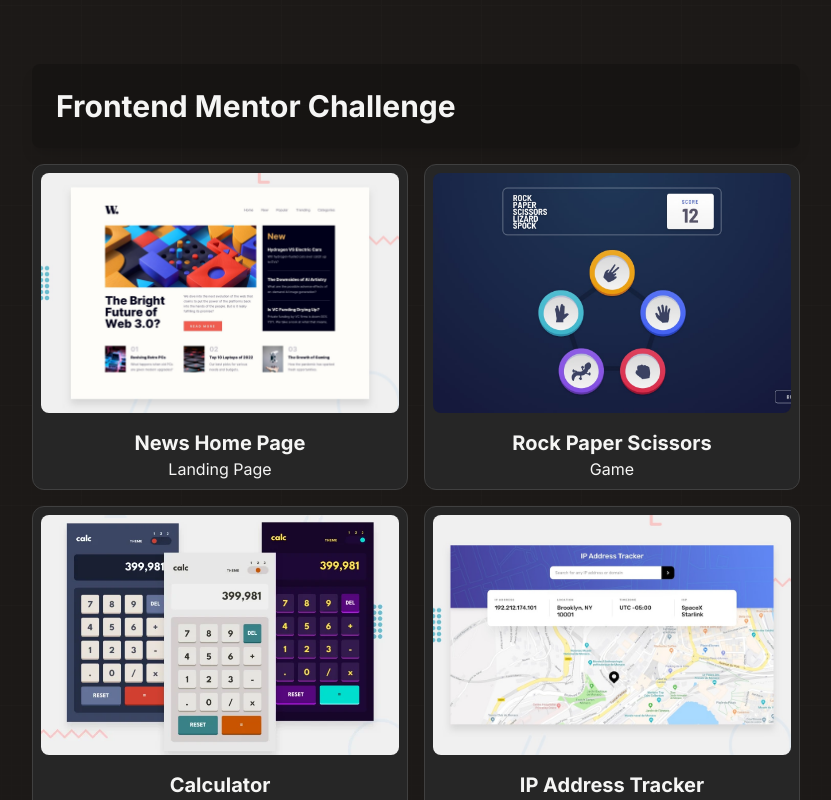
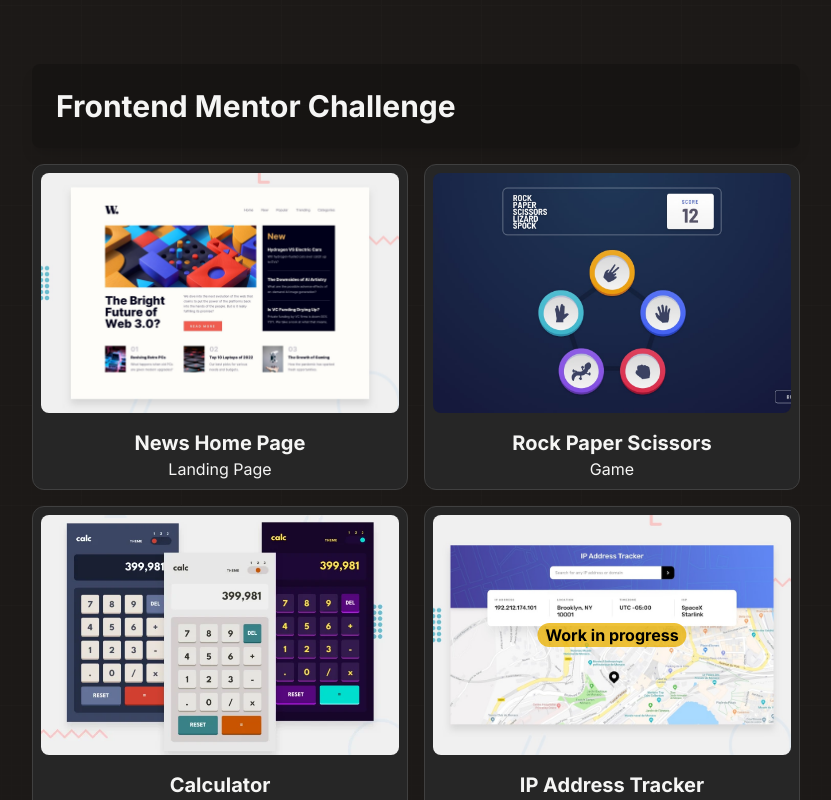
Before and after one commit to daft2/frontend-2023, a React (Vite) app: page / in a window 1280 px wide. Shown: the whole page, without its empty margins (224-1055 px from the left). Built offline with nearby package versions, Linux system fonts and the light colour scheme.

Commit message:
feat: add work in progress indicator

```diff
--- a/src/App.tsx
+++ b/src/App.tsx
@@ -10,24 +10,28 @@ const PROJECT = [
     type: "Landing Page",
     thumbnail: "images/news-home-page/preview.jpg",
     path: "/news-home-page",
+    completed: true,
   },
   {
     title: "Rock Paper Scissors",
     type: "Game",
     thumbnail: "images/rock-paper-scissors/preview.jpg",
     path: "/rock-paper-scissors",
+    completed: true,
   },
   {
     title: "Calculator",
     type: "App",
     thumbnail: "images/calculator/preview.webp",
     path: "/calculator",
+    completed: true,
   },
   {
     title: "IP Address Tracker",
     type: "App",
     thumbnail: "images/ip-address-tracker/preview.jpg",
     path: "/ip-address-tracker",
+    completed: false,
   },
 ];
 
@@ -66,11 +70,18 @@ const Homepage = () => {
               onClick={() => navigate(item.path)}
               className="flex flex-col items-center overflow-hidden bg-neutral-800 border border-neutral-700 h-fit p-2 rounded-xl gap-4 cursor-pointer hover:scale-105 hover:ease-in-out duration-150"
             >
-              <img
-                src={item.thumbnail}
-                alt={`Project Thumbnail ${item.title}`}
-                className="object-cover w-full h-[15rem] rounded-lg"
-              />
+              <div className="w-full relative">
+                <img
+                  src={item.thumbnail}
+                  alt={`Project Thumbnail ${item.title}`}
+                  className="object-cover w-full h-[15rem] rounded-lg"
+                />
+                {!item.completed && (
+                  <span className="absolute bg-yellow-500/80 font-bold px-2 rounded-full text-black top-1/2 left-1/2 transform -translate-x-1/2 -translate-y-1/2">
+                    Work in progress
+                  </span>
+                )}
+              </div>
               <div className="flex flex-col items-center">
                 <span className="text-xl font-bold">{item.title}</span>
                 <span>{item.type}</span>
```
